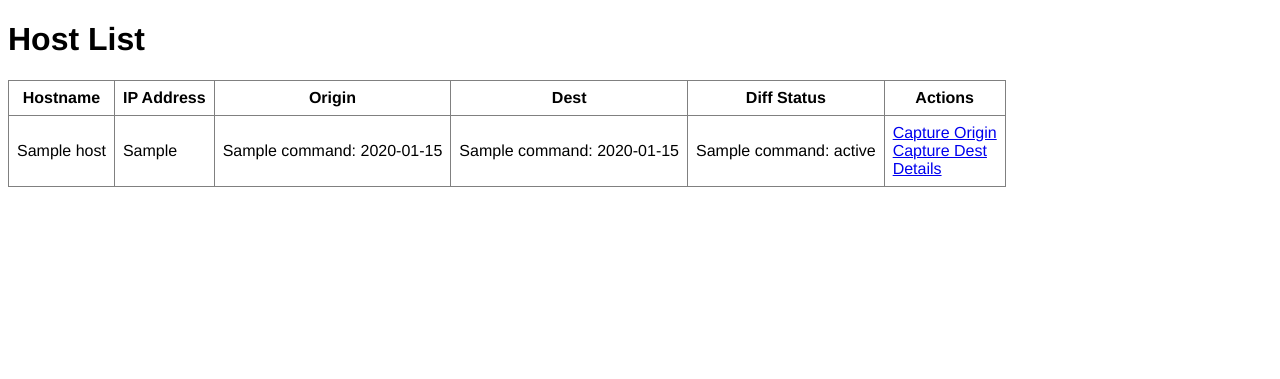
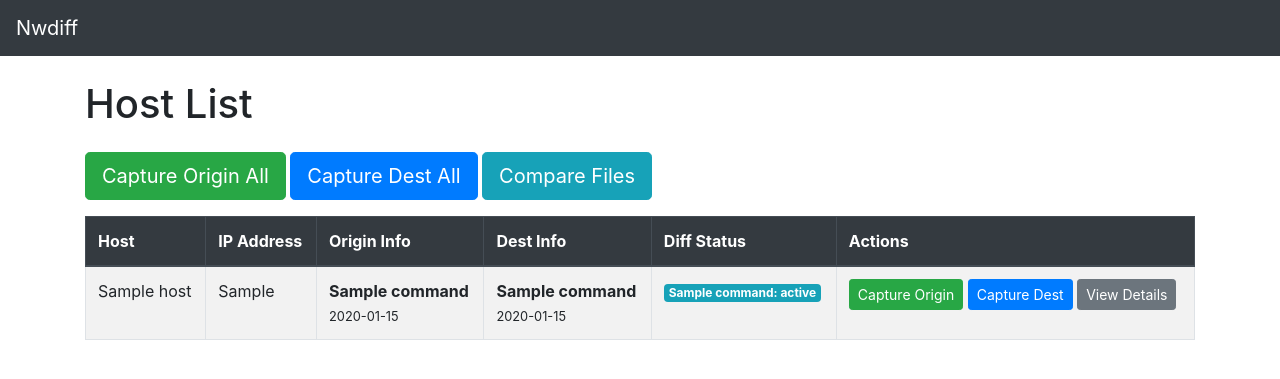
Before and after one commit to icecake0141/nwdiff, a Flask app: template templates/host_list.html in a window 1280 px wide. Shown: the top 379 px of the page. Run offline with Flask 3, Linux system fonts and the light colour scheme; the template is opened without the code that fills it: most values are stand-ins (such as "Sample title", 1, 10 or a date in 2020); some libraries are stand-ins or nearby versions.

Commit message:
Add file compare feature

```diff
--- a/app.py
+++ b/app.py
@@ -18,8 +18,13 @@ HOSTS_CSV = "hosts.csv"
 # Device model specific command lists
 DEVICE_COMMANDS = {
     "fortinet": (
-        "get system performance",
-        "get hardware status",
+        "get system status",
+        "diag switch physical-ports summary",
+        "diag switch trunk summary",
+        "diag switch trunk list",
+        "diag stp vlan list",
+        "diag sys psu status",
+        "diag sys fan status",
     ),
     "cisco": (
         "show version",
@@ -32,9 +37,7 @@ DEVICE_COMMANDS = {
 }
 # Default commands if model does not match
 DEFAULT_COMMANDS = (
-    "get system status",
-    "get switch physical-port",
-    "diag stp vlan list",
+    "show version",
 )
 
 # Create required directories if they do not exist
@@ -158,15 +161,15 @@ def generate_side_by_side_html(origin_data, dest_data):
     diffs = dmp.diff_main(origin_data, dest_data)
     dmp.diff_cleanupSemantic(diffs)
     right_html = dmp.diff_prettyHtml(diffs).replace("¶", "").replace("&para;", "")
-    html = f"""<table style="width:100%; border-collapse: collapse;">
+    html = f"""<table class="table table-bordered" style="width:100%; border-collapse: collapse;">
   <tr>
-    <td style="vertical-align: top; width:50%; border:1px solid #ccc; white-space: pre-wrap;">{origin_data}</td>
-    <td style="vertical-align: top; width:50%; border:1px solid #ccc; white-space: pre-wrap;">{right_html}</td>
+    <td style="vertical-align: top; width:50%; white-space: pre-wrap;">{origin_data}</td>
+    <td style="vertical-align: top; width:50%; white-space: pre-wrap;">{right_html}</td>
   </tr>
 </table>"""
     return html
 
-# --- Capture endpoints ---
+# --- Capture endpoint for individual host ---
 @app.route("/capture/<base>/<hostname>")
 def capture(base, hostname):
     """
@@ -206,6 +209,49 @@ def capture(base, hostname):
         return redirect(url_for("host_list"))
     except Exception as e:
         return f"Failed to capture data: {str(e)}", 500
+
+# --- New endpoint: Capture for all devices ---
+@app.route("/capture_all/<base>")
+def capture_all(base):
+    """
+    Captures data for all devices registered in hosts.csv.
+    Establishes a connection for each device and retrieves the output for each command.
+    CSV reading ignores comment lines.
+    """
+    if base not in ["origin", "dest"]:
+        return "Invalid capture type", 400
+
+    rows = read_hosts_csv()
+    for row in rows:
+        hostname = row["host"]
+        commands = get_commands_for_host(hostname)
+        device_info = get_device_info(hostname)
+        if not device_info:
+            continue
+
+        device = {
+            "device_type": device_info["model"],
+            "host": device_info["ip"],
+            "username": device_info["username"],
+            "port": device_info["port"],
+            "password": os.environ.get("DEVICE_PASSWORD", "your_password"),
+        }
+        try:
+            connection = ConnectHandler(**device)
+            connection.enable()
+
+            for command in commands:
+                output = connection.send_command(command)
+                filepath = get_file_path(hostname, command, base)
+                with open(filepath, "w", encoding="utf-8") as f:
+                    f.write(output)
+
+            connection.disconnect()
+        except Exception as e:
+            print(f"Error capturing data for {hostname}: {e}")
+            # Continue with next device
+
+    return redirect(url_for("host_list"))
 
 # --- Host List page ---
 @app.route("/")
@@ -294,5 +340,43 @@ def host_detail(hostname):
                            view=view,
                            toggle_view=toggle_view)
 
+# --- Compare files between two hosts (origin/dest) ---
+@app.route("/compare_files", methods=["GET", "POST"])
+def compare_files():
+    """
+    Renders a form to select two hosts, directory (origin/dest), and command.
+    When submitted, reads corresponding files for both hosts and computes diff.
+    """
+    hosts = list({row["host"] for row in read_hosts_csv()})
+    error = None
+    diff_html = None
+    if request.method == "POST":
+        host1 = request.form.get("host1")
+        host2 = request.form.get("host2")
+        base = request.form.get("base")
+        command = request.form.get("command")
+        view = request.form.get("view", "sidebyside")
+
+        if not host1 or not host2 or not base or not command:
+            error = "All fields are required."
+        else:
+            path1 = get_file_path(host1, command, base)
+            path2 = get_file_path(host2, command, base)
+            if not os.path.exists(path1):
+                error = f"File for {host1} not found: {path1}"
+            elif not os.path.exists(path2):
+                error = f"File for {host2} not found: {path2}"
+            else:
+                with open(path1, encoding="utf-8") as f:
+                    data1 = f.read()
+                with open(path2, encoding="utf-8") as f:
+                    data2 = f.read()
+                # Compute diff result using side-by-side view if selected.
+                if view == "sidebyside":
+                    diff_html = generate_side_by_side_html(data1, data2)
+                else:
+                    _, diff_html = compute_diff(data1, data2, view)
+    return render_template("compare_files.html", hosts=hosts, error=error, diff_html=diff_html)
+
 if __name__ == "__main__":
     app.run(debug=True)
--- /dev/null
+++ b/templates/base.html
@@ -0,0 +1,50 @@
+<!DOCTYPE html>
+<html lang="en">
+<head>
+    <meta charset="UTF-8">
+    <title>{% block title %}Nwdiff{% endblock %}</title>
+    <!-- Bootstrap CSS -->
+    <link rel="stylesheet" href="https://stackpath.bootstrapcdn.com/bootstrap/4.5.2/css/bootstrap.min.css">
+    <style>
+        /* Simple overlay spinner */
+        .spinner-overlay {
+            position: fixed;
+            top: 0;
+            left: 0;
+            right: 0;
+            bottom: 0;
+            background: rgba(255, 255, 255, 0.8);
+            z-index: 9999;
+            display: none;
+            align-items: center;
+            justify-content: center;
+        }
+    </style>
+    {% block head %}{% endblock %}
+</head>
+<body>
+    <nav class="navbar navbar-expand-lg navbar-dark bg-dark">
+        <a class="navbar-brand" href="{{ url_for('host_list') }}">Nwdiff</a>
+    </nav>
+    <div class="container mt-4">
+        {% block content %}{% endblock %}
+    </div>
+    <!-- Spinner overlay -->
+    <div class="spinner-overlay" id="spinner">
+        <div class="spinner-border text-primary" role="status">
+            <span class="sr-only">Loading...</span>
+        </div>
+    </div>
+    <!-- jQuery, Popper.js, Bootstrap JS -->
+    <script src="https://code.jquery.com/jquery-3.5.1.slim.min.js"></script>
+    <script src="https://cdn.jsdelivr.net/npm/bootstrap@4.5.2/dist/js/bootstrap.bundle.min.js"></script>
+    <script>
+        // When any capture button is clicked, show spinner overlay
+        $(document).ready(function(){
+            $('.capture-btn').on('click', function(){
+                $("#spinner").show();
+            });
+        });
+    </script>
+</body>
+</html>
--- a/templates/host_list.html
+++ b/templates/host_list.html
@@ -1,62 +1,63 @@
-<!DOCTYPE html>
-<html lang="en">
+{% extends "base.html" %}
 
-<head>
-    <meta charset="utf-8">
-    <title>Host List</title>
-    <style>
-        /* Apply a cleaner font for the entire page */
-        body {
-            font-family: "Helvetica Neue", Arial, sans-serif;
-        }
-        /* Optional: Add some styling to the table */
-        table {
-            border-collapse: collapse;
-        }
-        th, td {
-            padding: 8px;
-        }
-    </style>
-</head>
+{% block title %}Host List{% endblock %}
 
-<body>
-    <h1>Host List</h1>
-    <table border="1" cellpadding="5" cellspacing="0">
+{% block content %}
+<h1 class="mb-4">Host List</h1>
+
+<!-- New buttons for capturing all devices and file comparison -->
+<div class="mb-3">
+    <a href="{{ url_for('capture_all', base='origin') }}" class="btn btn-success btn-lg capture-btn">Capture Origin All</a>
+    <a href="{{ url_for('capture_all', base='dest') }}" class="btn btn-primary btn-lg capture-btn">Capture Dest All</a>
+    <a href="{{ url_for('compare_files') }}" class="btn btn-info btn-lg">Compare Files</a>
+</div>
+
+<table class="table table-striped table-bordered">
+    <thead class="thead-dark">
         <tr>
-            <th>Hostname</th>
+            <th>Host</th>
             <th>IP Address</th>
-            <th>Origin</th>
-            <th>Dest</th>
+            <th>Origin Info</th>
+            <th>Dest Info</th>
             <th>Diff Status</th>
             <th>Actions</th>
         </tr>
-        {% for host in hosts %}
+    </thead>
+    <tbody>
+    {% for host in hosts %}
         <tr>
             <td>{{ host.host }}</td>
             <td>{{ host.ip }}</td>
             <td>
-                {% for info in host.origin_info %}
-                {{ info.command }}: {{ info.mtime }}<br>
+                {% for item in host.origin_info %}
+                    <div>
+                        <strong>{{ item.command }}</strong><br>
+                        <small>{{ item.mtime }}</small>
+                    </div>
                 {% endfor %}
             </td>
             <td>
-                {% for info in host.dest_info %}
-                {{ info.command }}: {{ info.mtime }}<br>
+                {% for item in host.dest_info %}
+                    <div>
+                        <strong>{{ item.command }}</strong><br>
+                        <small>{{ item.mtime }}</small>
+                    </div>
                 {% endfor %}
             </td>
             <td>
-                {% for info in host.diff_info %}
-                {{ info.command }}: {{ info.status }}<br>
+                {% for item in host.diff_info %}
+                    <div>
+                        <span class="badge badge-info">{{ item.command }}: {{ item.status }}</span>
+                    </div>
                 {% endfor %}
             </td>
             <td>
-                <a href="{{ url_for('capture', base='origin', hostname=host.host) }}">Capture Origin</a><br>
-                <a href="{{ url_for('capture', base='dest', hostname=host.host) }}">Capture Dest</a><br>
-                <a href="{{ url_for('host_detail', hostname=host.host) }}">Details</a>
+                <a href="{{ url_for('capture', base='origin', hostname=host.host) }}" class="btn btn-success btn-sm mb-1 capture-btn">Capture Origin</a>
+                <a href="{{ url_for('capture', base='dest', hostname=host.host) }}" class="btn btn-primary btn-sm mb-1 capture-btn">Capture Dest</a>
+                <a href="{{ url_for('host_detail', hostname=host.host) }}" class="btn btn-secondary btn-sm mb-1">View Details</a>
             </td>
         </tr>
-        {% endfor %}
-    </table>
-</body>
-
-</html>
+    {% endfor %}
+    </tbody>
+</table>
+{% endblock %}
```
Also changed, not shown: templates/compare_files.html (added, +59 -0 lines), templates/host_detail.html (+24 -54 lines).
